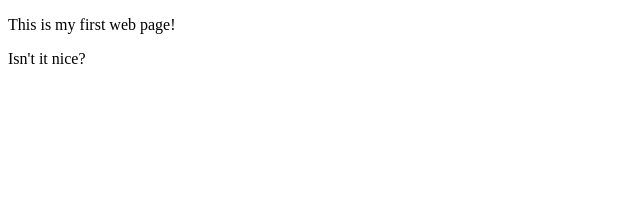
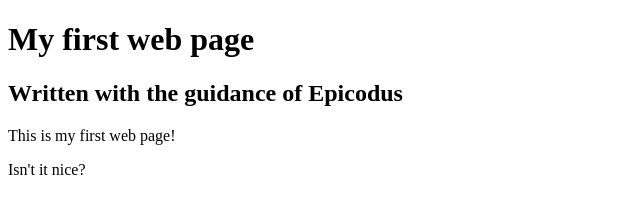
Before and after one commit to nitundatta8/my-first-website, a plain HTML site: page my-first-webpage.html in a window 1280 px wide. Shown: the whole page, without its empty margins (0-640 px from the left). Drawn offline with Linux system fonts and the light colour scheme.

Commit message:
add header block elements

```diff
--- a/my-first-webpage.html
+++ b/my-first-webpage.html
@@ -4,6 +4,9 @@
     <title>My frist website</title>
   </head>
   <body>
+    <h1>My first web page</h1>
+    <h2>Written with the guidance of Epicodus</h2>
+
     <p>This is my first web page!</p>
     <p>Isn't it nice?</p>
   </body>
```
